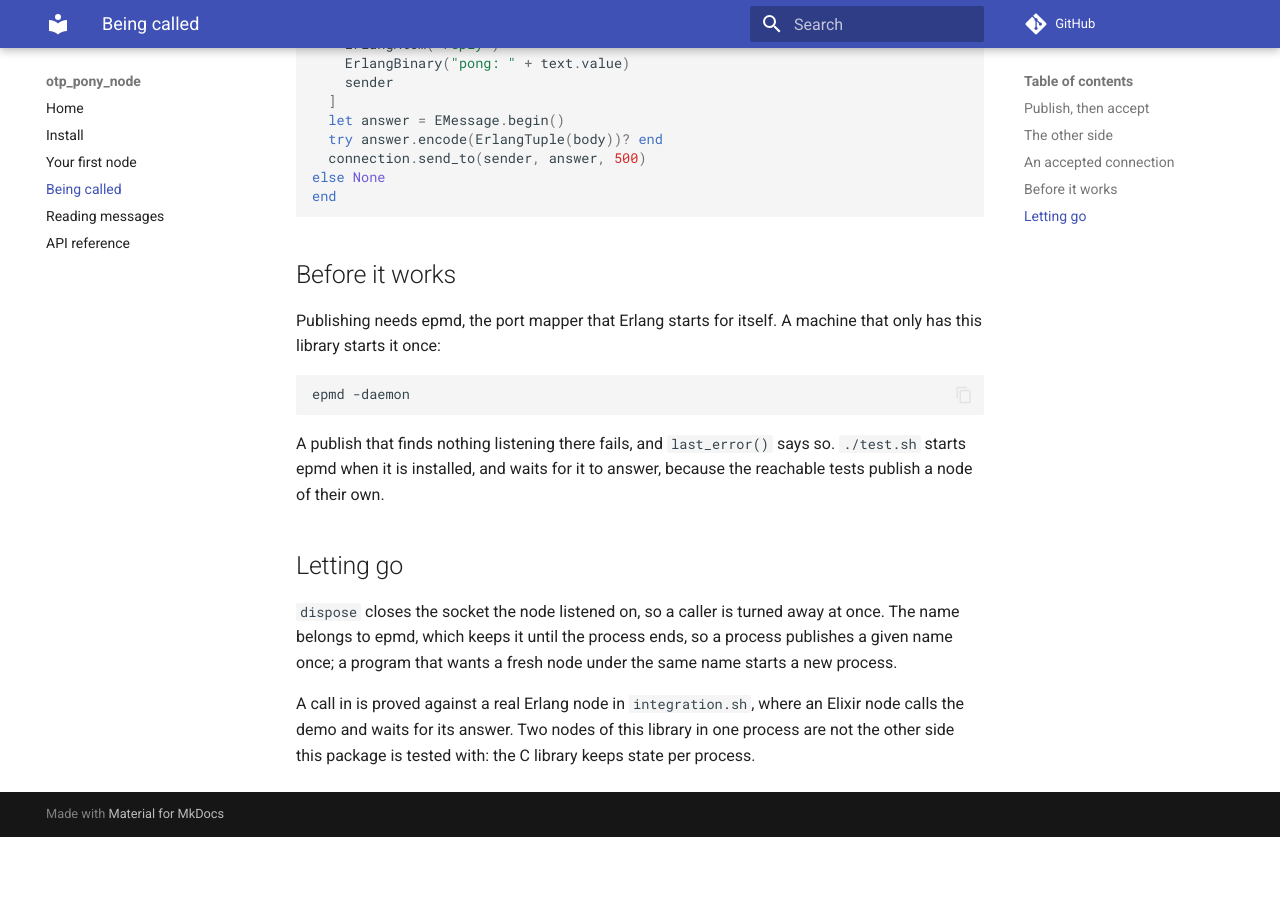
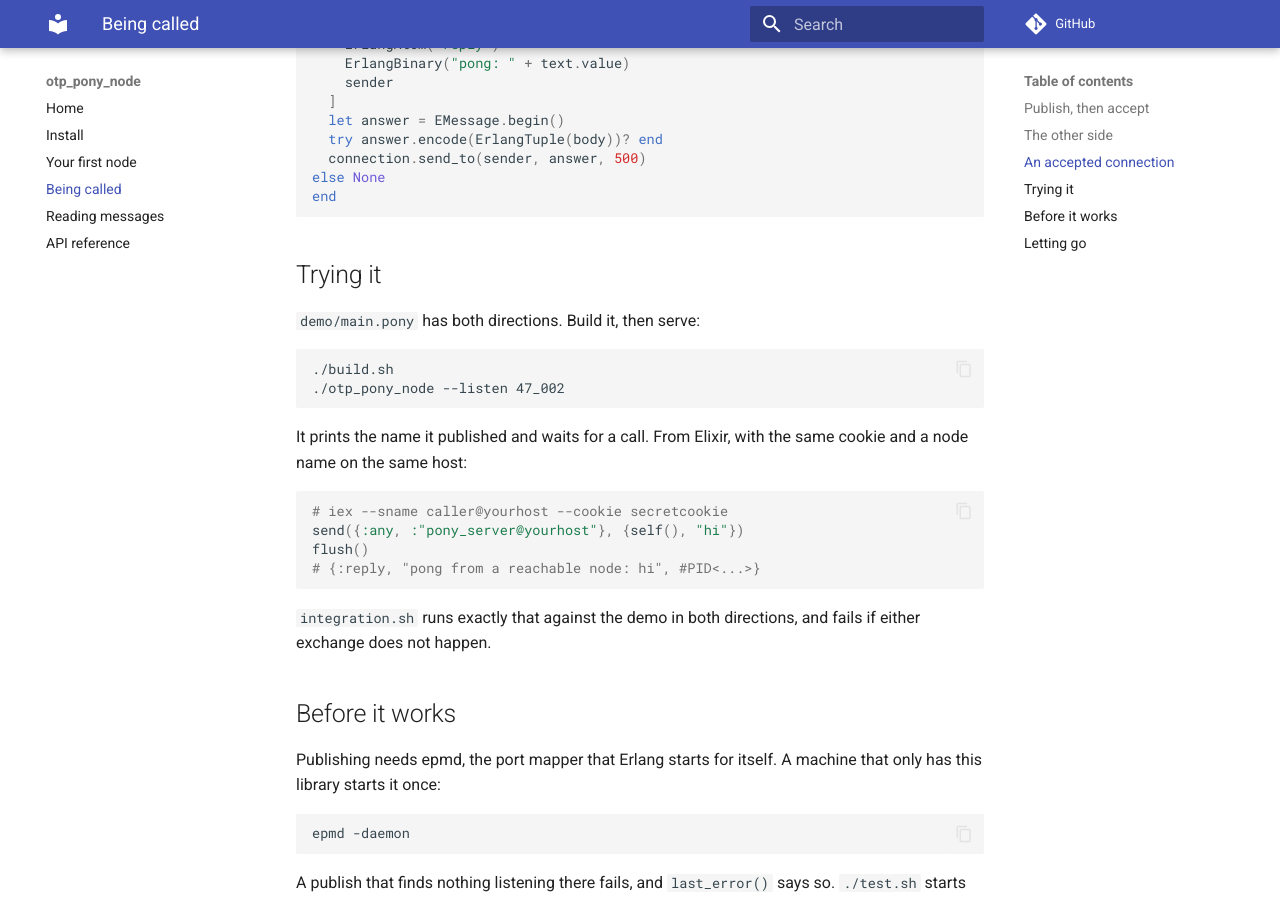
Before and after one commit to d-led/otp_pony_node, an MkDocs documentation site: the page built from docs/reachable.md, in a window 1280 px wide and 900 px high, scrolled down 1755 px. Built offline with MkDocs 1.6.1 and Material for MkDocs 9.7.7, drawn with Linux system fonts in a browser that asks for light colours; comment, search, counter and statistics services are not loaded; before the commit the page ends 2592 px from its top, so only the background shows below that.

Commit message:
docs: say how to try being called, and pin the demo to the release
The serving mode of the demo was only visible in its source.  The page that
teaches publishing now names the command and the one line of Elixir that
calls it.

corral_demo follows the 0.7.0 tag rather than master, so the demo keeps
building as the branch moves on.

````diff
--- a/docs/reachable.md
+++ b/docs/reachable.md
@@ -90,6 +90,28 @@ else None
 end
 ```
 
+## Trying it
+
+`demo/main.pony` has both directions. Build it, then serve:
+
+```bash
+./build.sh
+./otp_pony_node --listen 47_002
+```
+
+It prints the name it published and waits for a call. From Elixir, with the
+same cookie and a node name on the same host:
+
+```elixir
+# iex --sname caller@yourhost --cookie secretcookie
+send({:any, :"pony_server@yourhost"}, {self(), "hi"})
+flush()
+# {:reply, "pong from a reachable node: hi", #PID<...>}
+```
+
+`integration.sh` runs exactly that against the demo in both directions, and
+fails if either exchange does not happen.
+
 ## Before it works
 
 Publishing needs epmd, the port mapper that Erlang starts for itself. A machine
````
Also changed, not shown: README.md (+4 -0 lines), 2 other files.
